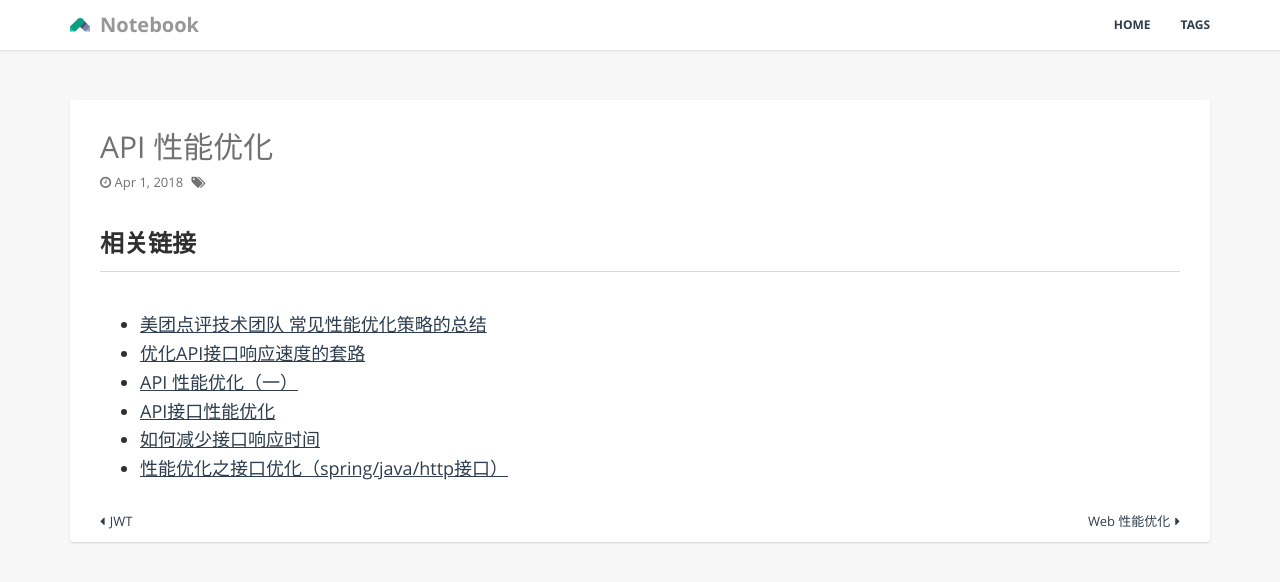
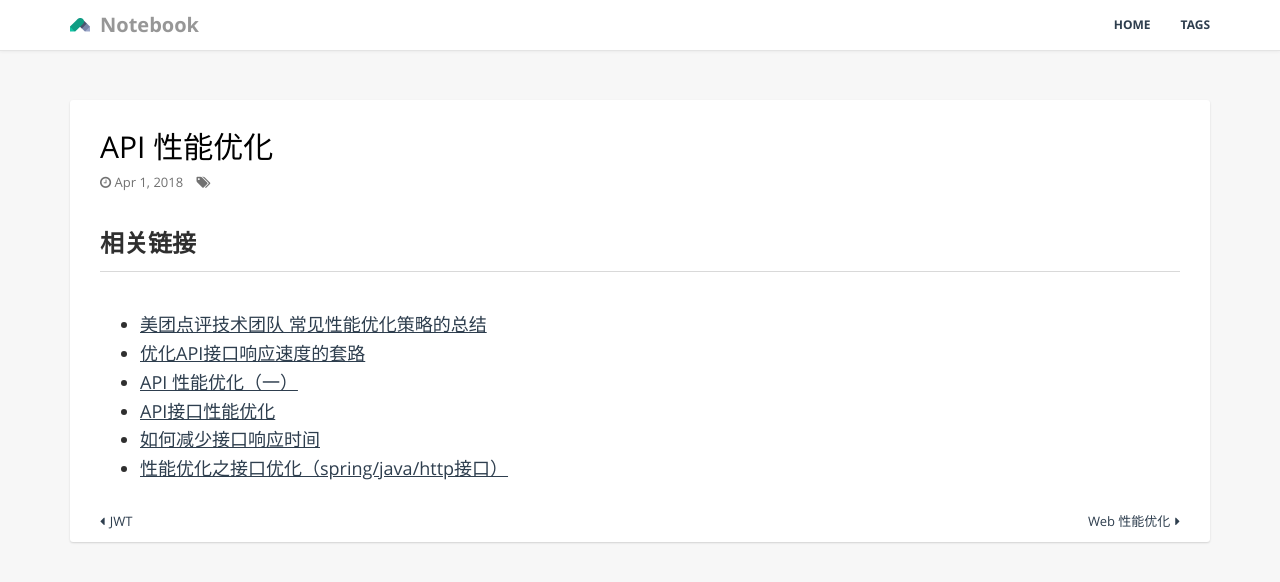
Before and after one commit to zyingming/zyingming.github.io, a Jekyll site: the page built from _posts/201802/2018-04-01-speeding-up-your-api.md, in a window 1280 px wide. Shown: the top 582 px of the page. Built offline with Jekyll 4.4.1, drawn with Linux system fonts in a browser that asks for light colours.

Commit message:
init blog

```diff
--- a/_layouts/post.html
+++ b/_layouts/post.html
@@ -17,7 +17,10 @@
                     {{ page.date | date: "%b %-d, %Y" }}
                   </span>
                   <span><i class="fa fa-tags" aria-hidden="true"></i>
-                    {{ page.meta }}
+                    {% for post_tag in post.tags %}
+                      {{ post_tag }}
+                      {% unless forloop.last %}, {% endunless %}
+                    {% endfor %}
                   </span>
                 </div>
                 <!-- <div class="progress progress-xxs m-t-sm">
@@ -26,28 +29,6 @@
                 <div class="post-sum">
                   {{ content }}
                 </div>
-<!--
-                <section class="panel panel-default">
-                  <div class="panel-body">
-                    <a href="https://github.com/{{ site.github_username }}" class="thumb pull-left m-l">
-                      <img src="/assets/images/avatar.jpg" class="img-circle">
-                    </a>
-                    <div class="clear">
-                      <p>
-                        <small class="block text-muted">
-                          如果觉得我的文章对您有用，请在支付宝公益平台找个项目捐点钱。
-
-                          {% if page.author %}<a href="https://github.com/{{ site.github_username }}" class="text-info">@{{ page.author }} <i class="icon-twitter"></i></a>{% endif %}
-
-                          <i class="fa fa-clock-o icon-muted"></i> {{ page.date | date: "%b %-d, %Y" }}
-
-                          {% if page.meta %}<a href="#" class="m-l-sm"><i class="fa fa-comment-o icon-muted"></i> {{ page.meta }}{% endif %}
-                        </small>
-                      </p>
-                      <a href="https://love.alipay.com/donate/index.htm" class="btn btn-s-md btn-success btn-rounded">奉献爱心</a>
-                    </div>
-                  </div>
-                </section> -->
                 <div class="pagination pagination-post">
                   {% if page.next %}
                     <a href="{{ site.baseurl}}{{ page.next.url }}" class="next">
--- a/assets/css/app.css
+++ b/assets/css/app.css
@@ -1989,6 +1989,7 @@
 }
 .post-item .post-title {
   margin-top: 0;
+  color: #000000;
 }
 .post-item .post-media {
   text-align: center;
@@ -3243,7 +3244,7 @@
   text-align: left;
 }
 .post-meta span {
-  margin-right: 5px;
+  margin-right: 10px;
 }
 .pagination-post {
   display: block;
```
